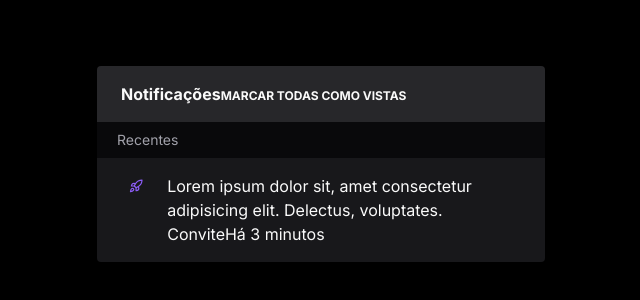
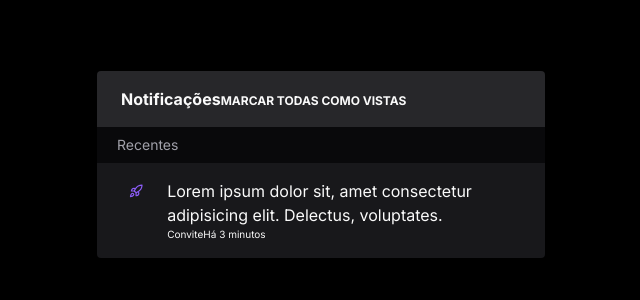
Before and after one commit to Marcelovqvd/widget-notifications, a Next.js app: page / in a window 1280 px wide. Shown: the part 236-536 px from the top of the page, without its empty margins (319-959 px from the left). Built offline with nearby package versions, Linux system fonts and the light colour scheme.

Commit message:
fontSize

```diff
--- a/src/app/components/Widget.tsx
+++ b/src/app/components/Widget.tsx
@@ -24,7 +24,7 @@
               Lorem ipsum dolor sit, amet consectetur adipisicing elit.
               Delectus, voluptates.
             </p>
-            <div>
+            <div className='text-xxs'>
               <span>Convite</span>
               <span>Há 3 minutos</span>
             </div>
--- a/tailwind.config.ts
+++ b/tailwind.config.ts
@@ -1,19 +1,13 @@
-import type { Config } from 'tailwindcss'
+import type { Config } from "tailwindcss"
 
 const config: Config = {
   content: [
-    './src/pages/**/*.{js,ts,jsx,tsx,mdx}',
-    './src/components/**/*.{js,ts,jsx,tsx,mdx}',
-    './src/app/**/*.{js,ts,jsx,tsx,mdx}',
+    "./src/pages/**/*.{js,ts,jsx,tsx,mdx}",
+    "./src/components/**/*.{js,ts,jsx,tsx,mdx}",
+    "./src/app/**/*.{js,ts,jsx,tsx,mdx}",
   ],
   theme: {
-    extend: {
-      backgroundImage: {
-        'gradient-radial': 'radial-gradient(var(--tw-gradient-stops))',
-        'gradient-conic':
-          'conic-gradient(from 180deg at 50% 50%, var(--tw-gradient-stops))',
-      },
-    },
+    extend: { fontSize: { xxs: "0.625rem" } },
   },
   plugins: [],
 }
```
